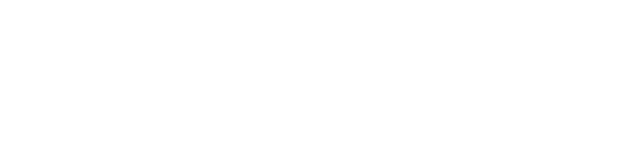
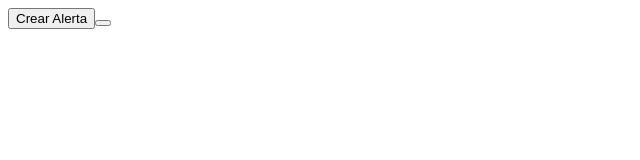
Before and after one commit to JDQN/Taller2-JuanDQuimbayoN, a website with bundled scripts: page page/index.html in a window 1280 px wide. Shown: the whole page, without its empty margins (0-640 px from the left). Built offline with nearby package versions, Linux system fonts and the light colour scheme.

Commit message:
Se crea el boton Crear alerta

```diff
--- a/page/index.html
+++ b/page/index.html
@@ -1,13 +1,19 @@
 <!DOCTYPE html>
 <html lang="en">
+
 <head>
   <meta charset="UTF-8">
   <meta http-equiv="X-UA-Compatible" content="IE=edge">
   <meta name="viewport" content="width=device-width, initial-scale=1.0">
-  <title>Document</title>
+  <title>Pagina de inicio</title>
 </head>
+
 <body>
+
+  <button onclick="crearAlerta">Crear Alerta<button>
+
 
 </body>
 <script src="../dist/index.js" type="module"></script>
+
 </html>
```
